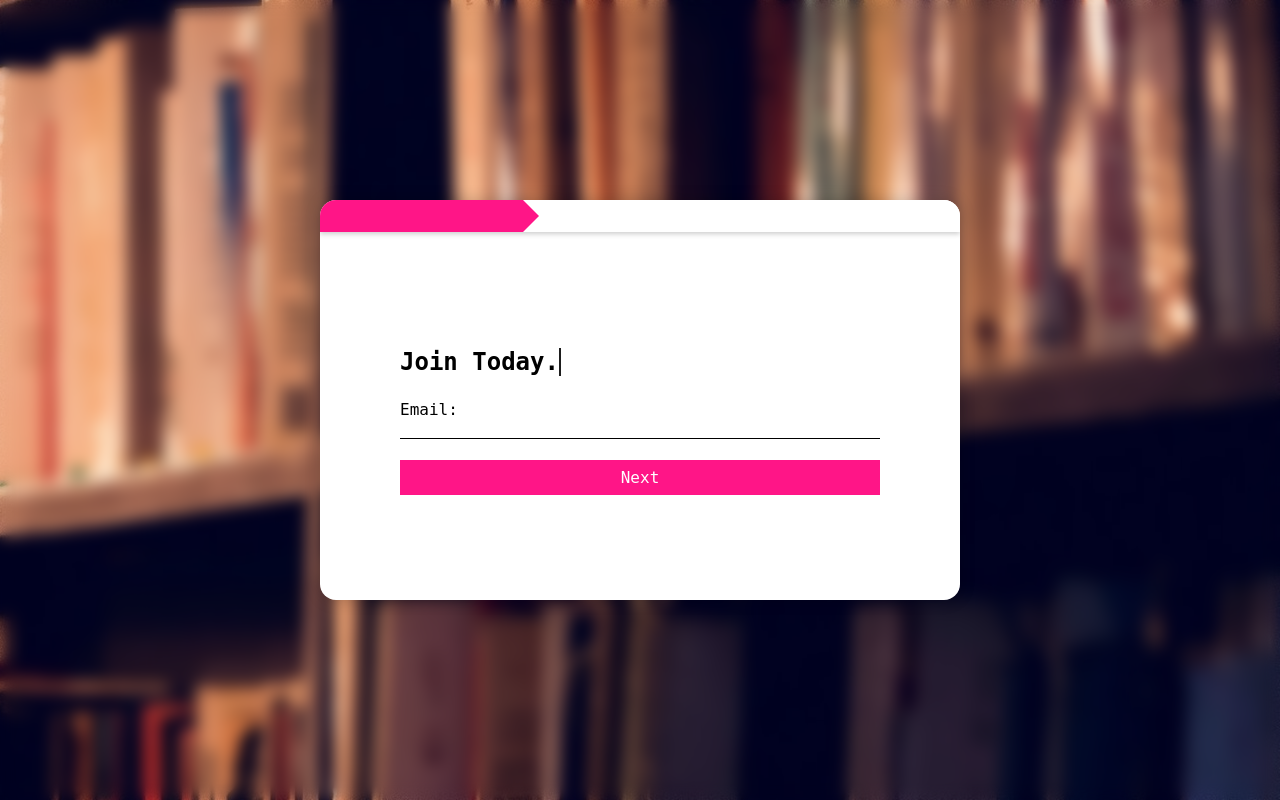
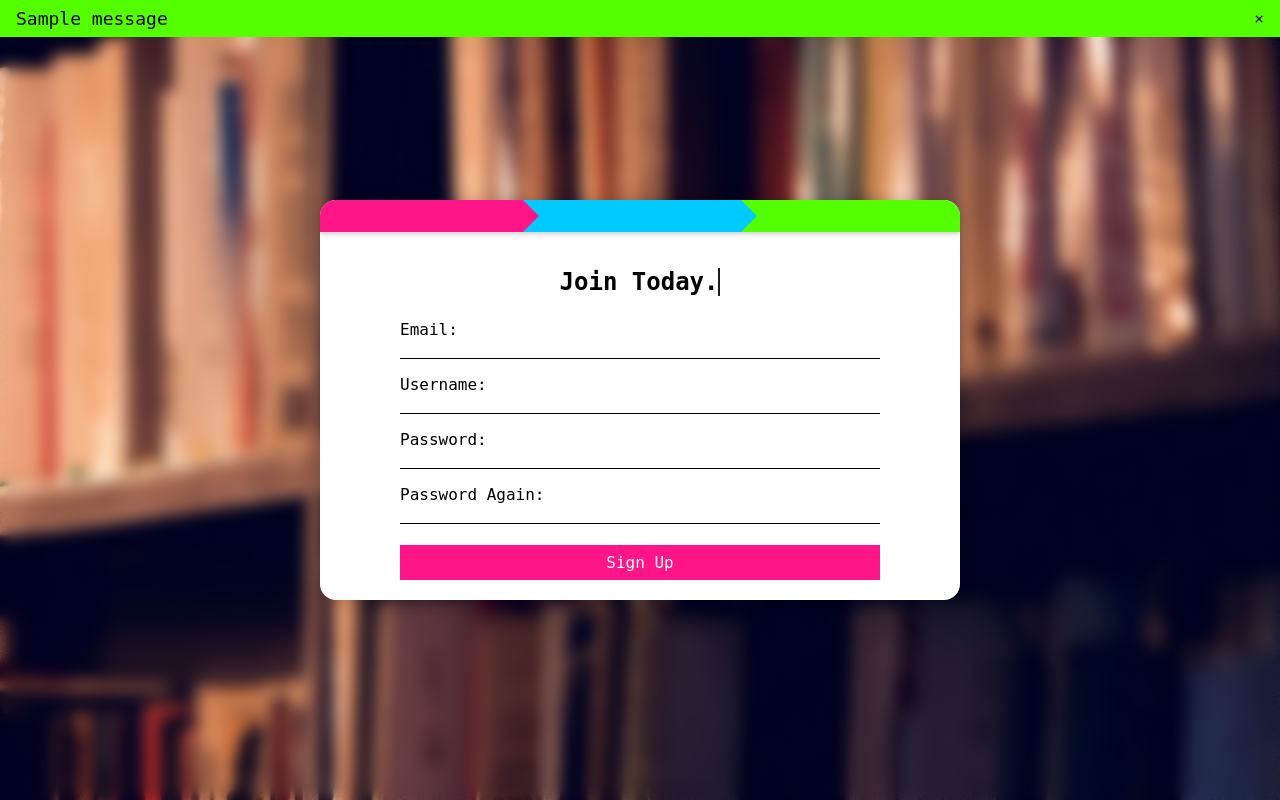
Before and after one commit to tylerpitcher/flask-blog, a Flask app: page /signup in a window 1280 px wide. Run offline with Flask 2, Linux system fonts and the light colour scheme; tables that the repository leaves empty hold one stand-in row (values such as "Sample post"); one stand-in notice (Sample message) is shown.

Commit message:
Add frontend alert msgs

```diff
--- a/blog/auth.py
+++ b/blog/auth.py
@@ -1,9 +1,8 @@
-from flask import render_template, redirect, request, jsonify, url_for
+from flask import render_template, redirect, request, url_for, flash
 from flask import Blueprint
 from flask_login import login_required, login_user, logout_user, current_user
 
-from blog.models import register, login
-from blog.helpers import is_email, is_username, is_password
+from blog.models import register, login, User
 
 auth = Blueprint('auth', __name__)
 
@@ -42,9 +41,11 @@ def login_post():
     )
 
     if not user:
+        flash('Login failed.', category='error')
         return render_template('login.html', user=current_user)
 
     login_user(user)
+    flash('Login successful.', category='success')
     return redirect(url_for('views.home'))
 
 
@@ -69,32 +70,14 @@ def sign_up_post():
     user = register(
         request.form.get('username'),
         request.form.get('email'),
-        request.form.get('password1')
+        request.form.get('password1'),
+        request.form.get('password2')
     )
 
-    if not user:
+    if not isinstance(user, User):
+        flash(user, category='error')
         return render_template('signup.html', user=current_user)
 
     login_user(user)
+    flash('Sign-up successful.', category='success')
     return redirect(url_for('views.home'))
-
-
-@auth.route('/signup/verify', methods=['POST'])
-def verify_post():
-    '''
-    Handles post requests to verify input.
-    '''
-    if current_user.is_authenticated:
-        return redirect(url_for('views.home'))
-
-    valid_email = is_email(request.form['email'])
-    valid_username = is_username(request.form['username'])
-    valid_password1 = is_password(request.form['password1'])
-    match = request.form['password1'] == request.form['password1']
-
-    return jsonify({
-        'email': valid_email,
-        'username': valid_username,
-        'password1': valid_password1,
-        'passwords_match': match
-    })
--- a/blog/static/css/base.css
+++ b/blog/static/css/base.css
@@ -177,5 +177,27 @@ nav ul li a:hover {
     position: absolute;
     z-index: 999;
     top: 0;
-    right: 0;
+    left: 0;
+    width: calc(100% - 2rem);
+    font-size: 18px;
+    padding: 0.5rem 1rem 0.5rem 1rem;
+    display: flex;
+    flex-direction: row;
+    justify-content: space-between;
 }
+
+.grid .alert {
+    top: 4rem;
+}
+
+.alert-success {
+    background-color: #53FF00;
+}
+
+.alert-error, .alert-message {
+    background-color: #FF1587;
+}
+
+span {
+    font-size: 16px;
+}
--- a/blog/static/css/form.css
+++ b/blog/static/css/form.css
@@ -21,19 +21,19 @@ body {
     background-color: white;
 }
 
-.progress-bar {
+.color-bar {
     grid-column: 1/-1;
     display: grid;
     grid-template-columns: repeat(3, auto);
     box-shadow: 0px 2px 5px rgba(0, 0, 0, 0.2);
 }
 
-.progress-bar #stage1 {
+.color-bar #stage1 {
     grid-column: 1/2;
     background-color: #FF1587;
 }
 
-.progress-bar #stage2 {
+.color-bar #stage2 {
     grid-column: 2/3;
     background-color: #00CAFF;
     border-top: 1em solid transparent;
@@ -41,7 +41,7 @@ body {
     border-left: 1em solid #FF1587;
 }
 
-.progress-bar #stage3 {
+.color-bar #stage3 {
     grid-column: 3/-1;
     background-color: #53FF00;
     border-top: 1em solid transparent;
@@ -61,18 +61,9 @@ body {
     padding-top: 1em;
 }
 
-form .form-section {
+label, input, textarea {
+    display: block;
     width: 75%;
-    margin-bottom: 5px;
-}
-
-form #form-section-2, form #form-section-3 {
-    display: none;
-}
-
-label, input {
-    display: inline-block;
-    width: 100%;
 }
 
 input {
@@ -105,17 +96,19 @@ input[type=submit], input[type=button] {
 }
 
 .content {
-    width: calc(100% - 1em);
+    width: calc(75% - 1em);
     padding: 0.5em;
     height: 20em;
     outline: none;
     border: 1px solid black;
+    border-radius: 0;
     resize: none;
     display: block;
 }
 
 .char-count {
     display: block;
+    width: 75%;
     margin-bottom: 0.5em;
     text-align: right;
 }
--- /dev/null
+++ b/blog/static/js/dismiss.js
@@ -0,0 +1,5 @@
+$(document).ready(function() {
+    $('.dismiss-btn').click(function() {
+        $(this).parent().remove();
+    });
+});
--- a/blog/static/js/signup.js
+++ /dev/null
@@ -1,51 +0,0 @@
-function send_request(callback) {
-    $.ajax({
-        data: {
-            email: $('#email').val(),
-            username: $('#username').val(),
-            password1: $('#password1').val(),
-            password2: $('#password2').val()
-        },
-        type: 'POST',
-        url: '/signup/verify'
-    }).done(callback);
-}
-
-$(document).ready(function() {
-    $('form').submit(function(event) {
-        send_request(function(data) {
-            let ready = Boolean(
-                data.email
-                && data.username
-                && data.password1
-                && data.passwords_match
-            );
-
-            if (!ready) event.preventDefault();
-        });
-    })
-
-    $('#stage2').css('background-color', 'white');
-    $('#stage3').css('background-color', 'white').css('border-color', 'transparent');
-
-    $('#next1').click(function() {
-        send_request(function (data) {
-            if (data.email) {
-                $('#stage2').css('background-color', '#00CAFF');
-                $('#stage3').css('border-left-color', '#00CAFF');
-                $('#form-section-1').css('display', 'none');
-                $('#form-section-2').css('display', 'block');
-            }
-        });
-    });
-
-    $('#next2').click(function() {
-        send_request(function (data) {
-            if (data.email && data.username && data.password1 && data.passwords_match) {
-                $('#stage3').css('background-color', '#53FF00')
-                $('#form-section-2').css('display', 'none');
-                $('#form-section-3').css('display', 'block');
-            }
-        });
-    });
-});
--- a/blog/templates/create.html
+++ b/blog/templates/create.html
@@ -4,14 +4,10 @@
 <script src="/static/js/word_count.js"></script>
 {% endblock %}
 {% block form %}
-<form method="POST">
-    <div class="form-section">
 <label for="title">Title:</label>
 <input type="title" name="title" id="title">
 <label for="msg">Content:</label>
 <textarea name="content" id="msg" class="content"></textarea>
 <span class="char-count">0</span>
 <input type="submit" value="Create">
-    </div>
-</form>
 {% endblock %}
--- a/blog/templates/form.html
+++ b/blog/templates/form.html
@@ -7,18 +7,31 @@
     <script src="https://cdnjs.cloudflare.com/ajax/libs/jquery/3.6.0/jquery.js" integrity="sha512-n/4gHW3atM3QqRcbCn6ewmpxcLAHGaDjpEBu4xZd47N0W2oQ+6q7oc3PXstrJYXcbNU1OHdQ1T7pAP+gi5Yu8g==" crossorigin="anonymous" referrerpolicy="no-referrer"></script>
     <link rel="stylesheet" href="/static/css/base.css">
     <link rel="stylesheet" href="/static/css/form.css">
+    <script src="/static/js/dismiss.js"></script>
     {% block links %}{% endblock %}
     <title>{% block title %}{% endblock %}</title>
 </head>
 <body>
     <main>
         <div class="form-wrapper">
-            <div class="progress-bar">
+            <div class="color-bar">
                 <div id="stage1"></div>
                 <div id="stage2"></div>
                 <div id="stage3"></div>
             </div>
-            {% block form %}{% endblock %}
+            <form method="POST">
+                {% with messages = get_flashed_messages(with_categories=True) %}
+                    {% for category, msg in messages %}
+                        <div class="alert alert-{{category}}">
+                            {{msg}}
+                            <button type="button" class="dismiss-btn">
+                                <span aria-hidden="true">&times;</span>
+                            </button>
+                        </div>
+                    {% endfor %}
+                {% endwith %}
+                {% block form %}{% endblock %}
+            </form>
         </div>
     </main>
 </body>
--- a/blog/templates/login.html
+++ b/blog/templates/login.html
@@ -1,14 +1,10 @@
 {% extends "form.html" %}
 {% block title %}Login{% endblock %}
 {% block form %}
-<form method="POST">
-    <div class="form-section">
 <h1 class="type">Login Here.</h1>
 <label for="email">Email:</label>
 <input type="email" name="email" id="email">
 <label for="password">Password:</label>
 <input type="password" name="password" id="password">
 <input type="submit" value="Login">
-    </div>
-</form>
 {% endblock %}
--- a/blog/templates/signup.html
+++ b/blog/templates/signup.html
@@ -1,27 +1,14 @@
 {% extends "form.html" %}
-{% block links %}
-<script src="/static/js/signup.js"></script>
-{% endblock %}
 {% block title %}Sign Up{% endblock %}
 {% block form %}
-<form action="/signup" method="POST">
-    <div class="form-section" id="form-section-1">
 <h1 class="type">Join Today.</h1>
 <label for="email">Email:</label>
 <input type="email" name="email" id="email">
-        <input type="button" value="Next" id="next1">
-    </div>
-    <div class="form-section" id="form-section-2">
 <label for="username">Username:</label>
 <input type="text" name="username" id="username">
 <label for="password1">Password:</label>
 <input type="password" name="password1" id="password1">
 <label for="password2">Password Again:</label>
 <input type="password" name="password2" id="password2">
-        <input type="button" value="Next" id="next2">
-    </div>
-    <div class="form-section" id="form-section-3">
 <input type="submit" value="Sign Up">
-    </div>
-</form>
 {% endblock %}
--- a/blog/views.py
+++ b/blog/views.py
@@ -1,5 +1,5 @@
 from flask import redirect, render_template, request, url_for, jsonify
-from flask import Blueprint
+from flask import Blueprint, flash
 from flask_login import current_user, login_required
 
 from blog.models import Post, Comment, comment, post, delete
@@ -44,6 +44,7 @@ def create_post():
     )
 
     if not new_post:
+        flash('Post not created.', category='error')
         return render_template('create.html')
     return redirect(url_for('views.profile_get'))
 
@@ -68,6 +69,7 @@ def show_post_post(hash):
     if not current_post:
         return redirect(url_for('views.home'))
     if not current_user.is_authenticated:
+        flash('Must login to comment.', category='error')
         return render_template(
             'post.html',
             user=current_user,
@@ -106,7 +108,7 @@ def remove():
         item = Comment.query.filter_by(id=id).first()
     else:
         item = Post.query.filter_by(hash=id).first()
-    if item:
+    if item and item.username == current_user.username:
         delete(item)
 
     return jsonify({})
--- a/blog_test/conftest.py
+++ b/blog_test/conftest.py
@@ -20,6 +20,6 @@ def pytest_sessionfinish():
     '''
     Delete database file after tests.
     '''
-    # print('Cleaning up environment...')
-    # if os.path.exists(db_file):
-    #     os.remove(db_file)
+    print('Cleaning up environment...')
+    if os.path.exists(db_file):
+        os.remove(db_file)
--- a/blog_test/test_backend/test_post.py
+++ b/blog_test/test_backend/test_post.py
@@ -9,7 +9,7 @@ def test_user_requirements():
     '''
     Tests that only a real user can post.
     '''
-    real_user = register('realUser1', 'realUser1@test.ca', '#1abc')
+    real_user = register('realUser1', 'realUser1@test.ca', '#1abc', '#1abc')
     fake_user = User(
         username='fakeUser',
         email='fakeUser@test.ca',
@@ -24,7 +24,7 @@ def test_title_requirements():
     '''
     Tests that only valid titles can be used.
     '''
-    user = register('poster', 'poster@test.ca', '#1abc')
+    user = register('poster', 'poster@test.ca', '#1abc', '#1abc')
     assert post(user, 'valid title', 'a valid title') is not None
     assert post(user, 'long' * 17, '') is None
     assert post(user, '', '') is None
```
Also changed, not shown: blog/models.py (+13 -9 lines), blog/templates/index.html (+11 -0 lines), blog/templates/post.html (+11 -0 lines), blog/templates/profile.html (+10 -0 lines), blog_test/test_backend/test_comment.py (+8 -2 lines), blog_test/test_backend/test_login.py (+4 -4 lines), blog_test/test_backend/test_register.py (+31 -16 lines). Lines whose indentation alone changed are shown as unchanged.
